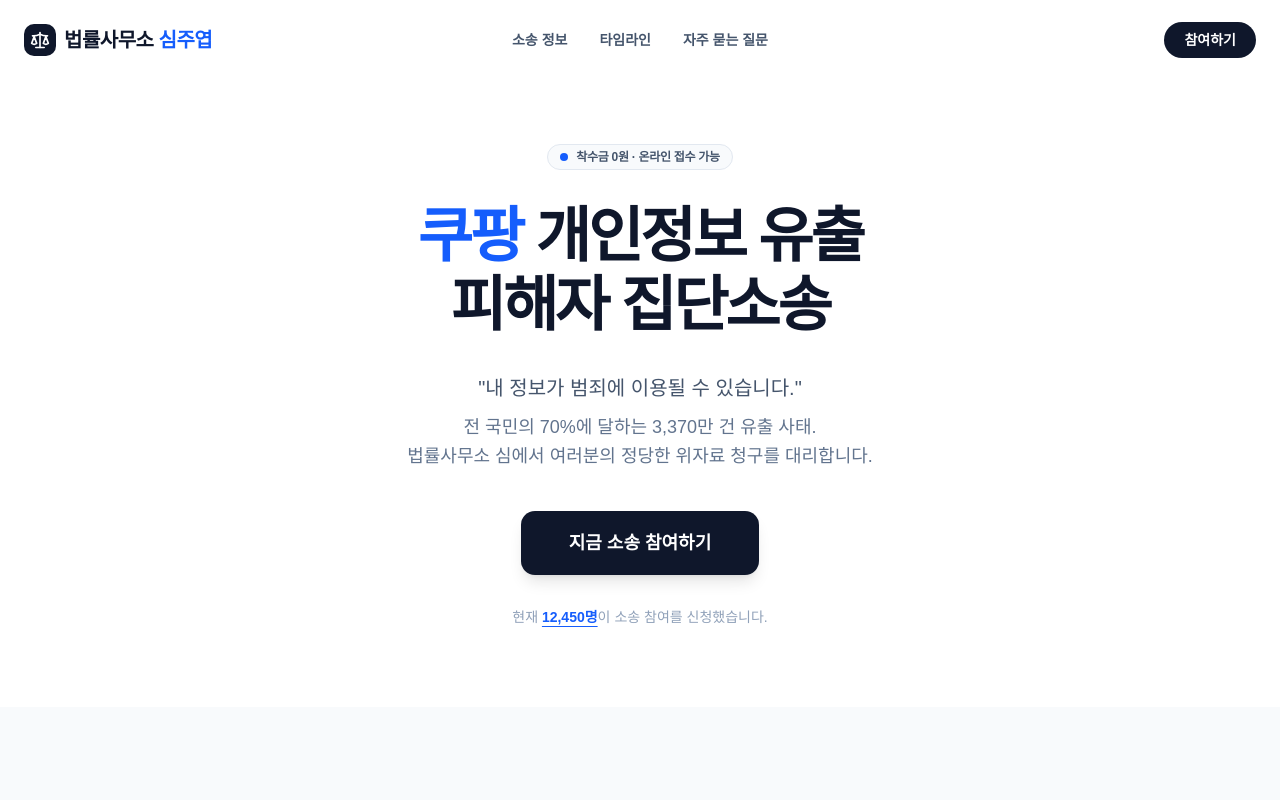
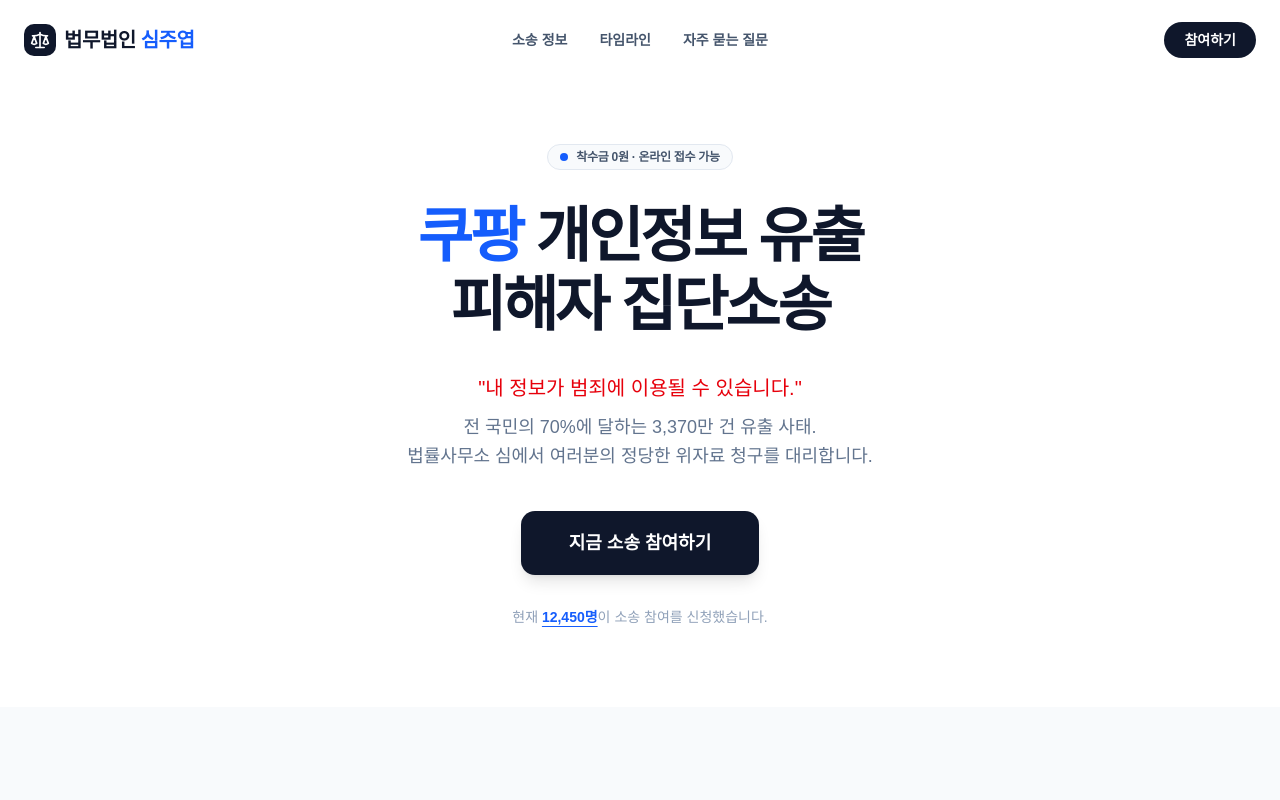
Before and after one commit to yeyiwon/lawsuit-form, a Next.js app: page / in a window 1280 px wide. Shown: the top 800 px of the page. Built offline with nearby package versions, Linux system fonts and the light colour scheme.

Commit message:
feat: 로고, 헤더, 푸터 및 폼 필드 레이아웃 수정 완료

```diff
--- a/src/components/common/logo.tsx
+++ b/src/components/common/logo.tsx
@@ -14,7 +14,7 @@
         </div>
 
         <span className="text-xl font-black tracking-tight text-slate-900">
-        법률사무소 <span className="text-blue-600">심주엽</span>
+        법무법인 <span className="text-blue-600">심주엽</span>
         </span>
     </Link>
     );
--- a/src/components/form-fields.tsx
+++ b/src/components/form-fields.tsx
@@ -46,14 +46,13 @@
   />
 );
 
-// ❗ 여기 아래 두 부분 앞에 'export'를 추가했습니다.
 export const Required = () => <span className="text-red-500 ml-1 font-bold">*</span>;
 
 export const PrivacyPolicyBox = () => (
   <div className="rounded-2xl border border-blue-100 bg-blue-50/40 p-6 space-y-5">
     <div className="space-y-2">
       <p className="text-[14px] font-bold text-slate-800 leading-relaxed">
-        법률사무소 화음은 본 단체소송 진행을 위해 신청자의 개인정보를 수집하고자 합니다.
+        법무법인 심주엽은 본 단체소송 진행을 위해 신청자의 개인정보를 수집하고자 합니다.
       </p>
       <p className="text-[13px] text-red-600 font-black flex items-start gap-1">
         <span>•</span> <span>동의를 거부하실 수 있으나, 거부 시 소송 참여가 불가능합니다.</span>
--- a/src/components/guide-cta.tsx
+++ b/src/components/guide-cta.tsx
@@ -31,7 +31,6 @@
         </p>
         <Button asChild className="h-16 px-12 text-lg font-extrabold bg-slate-900 hover:bg-slate-800 text-white rounded-xl shadow-lg transition-all hover:-translate-y-1">
             <Link href="/lawsuit">지금 소송 참여하기</Link>
-            {/* 여기에 링크 추가 */}
         </Button>
         </div>
         </section>
--- a/src/components/hero.tsx
+++ b/src/components/hero.tsx
@@ -17,7 +17,7 @@
         </h1>
 
         <div className="max-w-2xl mx-auto mt-8 mb-10">
-        <p className="text-lg md:text-xl text-slate-600 leading-relaxed font-medium">
+        <p className="text-lg md:text-xl text-red-600 leading-relaxed font-medium">
             "내 정보가 범죄에 이용될 수 있습니다."
         </p>
         <p className="text-base md:text-lg text-slate-500 mt-2 leading-relaxed break-keep">
--- a/src/components/layout/footer.tsx
+++ b/src/components/layout/footer.tsx
@@ -8,7 +8,7 @@
 
         <div className="flex items-center gap-2 mb-6">
             <Scale className="h-5 w-5 text-slate-400" />
-            <span className="text-lg font-bold text-slate-900 tracking-tight">법률사무소</span>
+            <span className="text-lg font-bold text-slate-900 tracking-tight">법무법인</span>
         </div>
 
         <div className="flex flex-wrap justify-center gap-x-6 gap-y-2 text-sm text-slate-500 mb-8">
--- a/src/components/layout/header.tsx
+++ b/src/components/layout/header.tsx
@@ -14,7 +14,7 @@
 ];
 
 interface HeaderProps {
-    title?: string; // 외부에서 제목을 받아옴
+    title?: string;
 }
 
 export default function Header({ title }: HeaderProps) {
```
